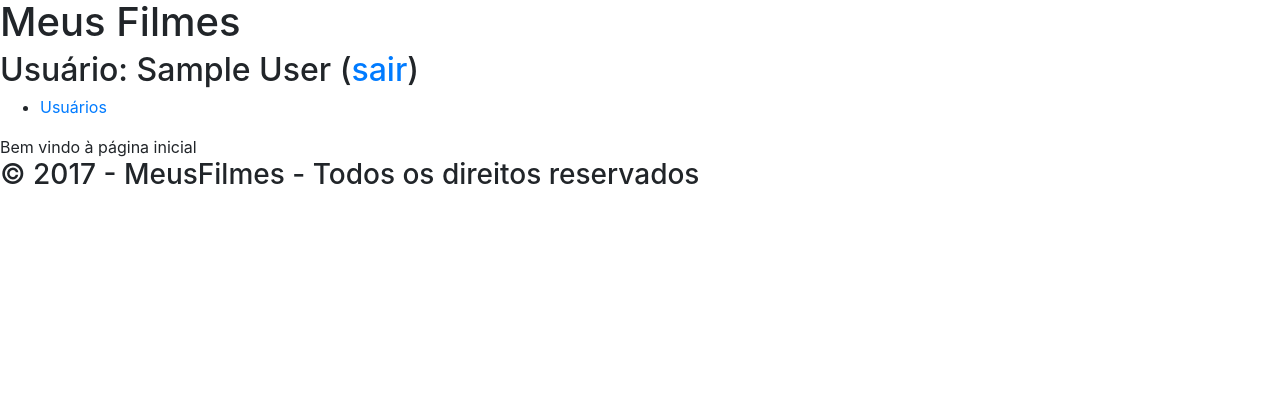
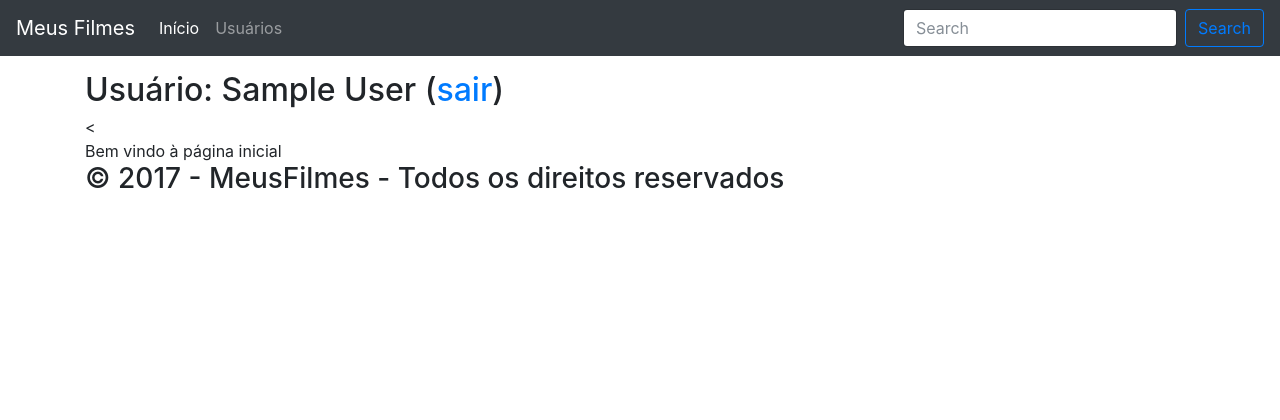
Before and after one commit to LuizH3108/ProgIIIAtualizado, a PHP site: page / in a window 1280 px wide. Shown: the top 420 px of the page. Before the commit the page ends 185 px from the top, so only its background shows below. Run offline with PHP 8.4, Linux system fonts and the light colour scheme; the visitor is signed in with stand-in values (Sample User, id 1).

Commit message:
bootstrap

```diff
--- a/admin/index.php
+++ b/admin/index.php
@@ -17,14 +17,11 @@
   <link rel="stylesheet" href="../css/bootstrap-reboot.min.css">
 </head>
 <body>
-   <header>
-      <?php require 'layout/header.php'; ?>
-   </header>
-
+<div class="container">
+   <?php require 'layout/header.php'; ?>
    <article><?php if (isset($msg)) echo $msg;?></article>
-
    <main>
-      <?php
+      <<?php
          $params = explode("-", $page);
          $params = array_reverse($params);
          $params = implode("/",$params);
@@ -34,6 +31,7 @@
    <footer>
       <?php require 'layout/footer.php'; ?>
    </footer>
+</div>
 </body>
 <script src="../js/main.js"></script>
 <script src="../js/bootstrap.min.js"></script>
--- a/admin/layout/header.php
+++ b/admin/layout/header.php
@@ -1,4 +1,3 @@
-<h1>Meus Filmes</h1>
 <?php
    if (isset($usuario_nome)){
       echo
@@ -9,9 +8,25 @@
          ";
    }
 ?>
-
-<nav>
-   <ul>
-      <li><a href="index.php?p=listar-usuarios">Usuários</a></li>
-   </ul>
-</nav>
+<header>
+   <nav class="navbar navbar-expand-md navbar-dark bg-dark fixed-top">
+      <a class="navbar-brand" href="#">Meus Filmes</a>
+      <button class="navbar-toggler" type="button" data-toggle="collapse" data-target="#navbarCollapse" aria-controls="navbarCollapse" aria-expanded="false" aria-label="Toggle navigation">
+        <span class="navbar-toggler-icon"></span>
+      </button>
+      <div class="collapse navbar-collapse" id="navbarCollapse">
+        <ul class="navbar-nav mr-auto">
+          <li class="nav-item active">
+            <a class="nav-link" href="#">Início <span class="sr-only">(current)</span></a>
+          </li>
+          <li class="nav-item">
+            <a href="index.php?p=listar-usuarios" class="nav-link" >Usuários</a>
+          </li>
+        </ul>
+        <form class="form-inline mt-2 mt-md-0">
+          <input class="form-control mr-sm-2" type="text" placeholder="Search" aria-label="Search">
+          <button class="btn btn-outline-primary" type="submit">Search</button>
+        </form>
+      </div>
+   </nav>
+</header>
--- a/css/main.css
+++ b/css/main.css
@@ -1,3 +1,4 @@
-* {
-
+body {
+  min-height: 75rem;
+  padding-top: 4.5rem;
 }
```
